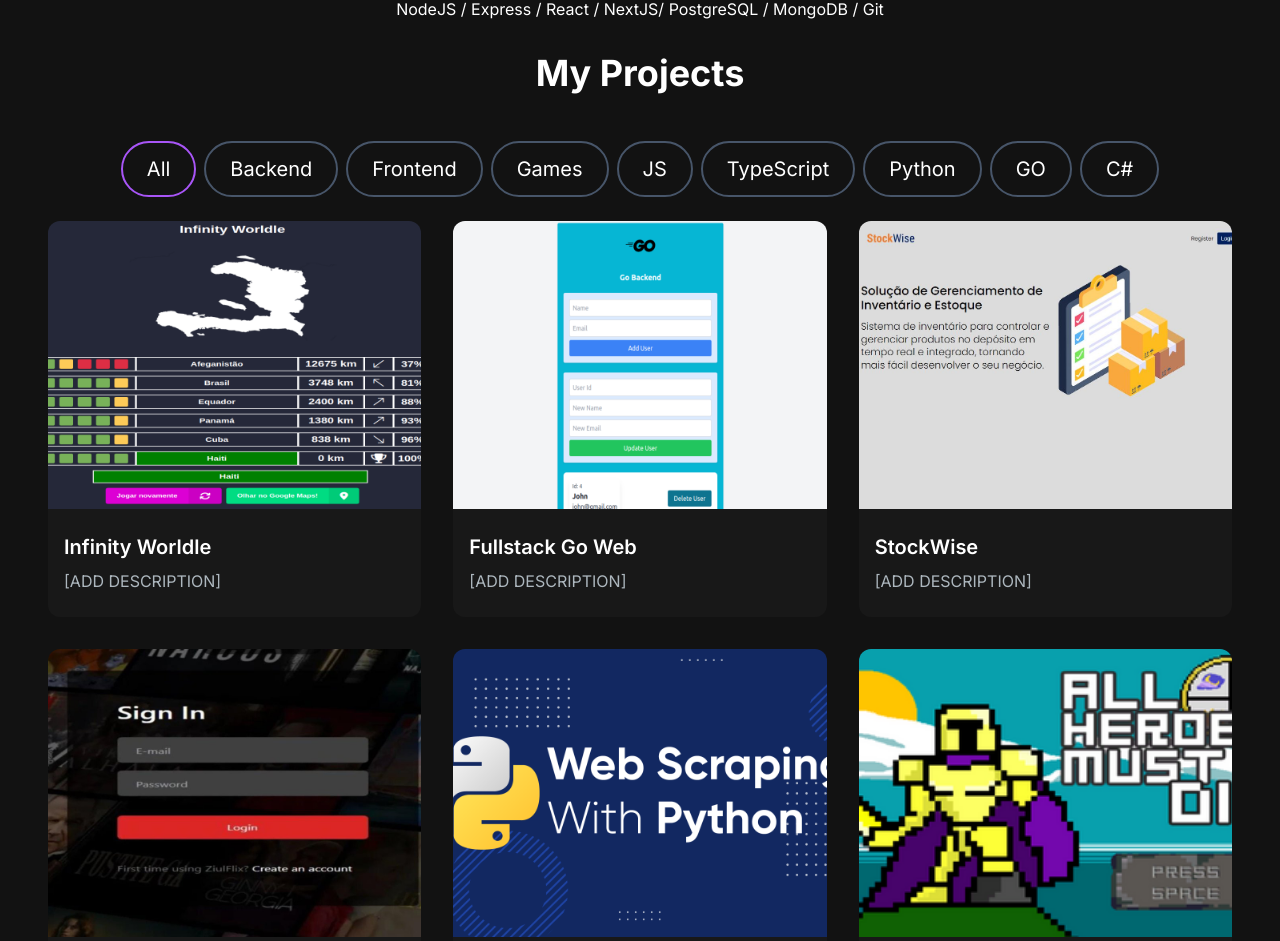
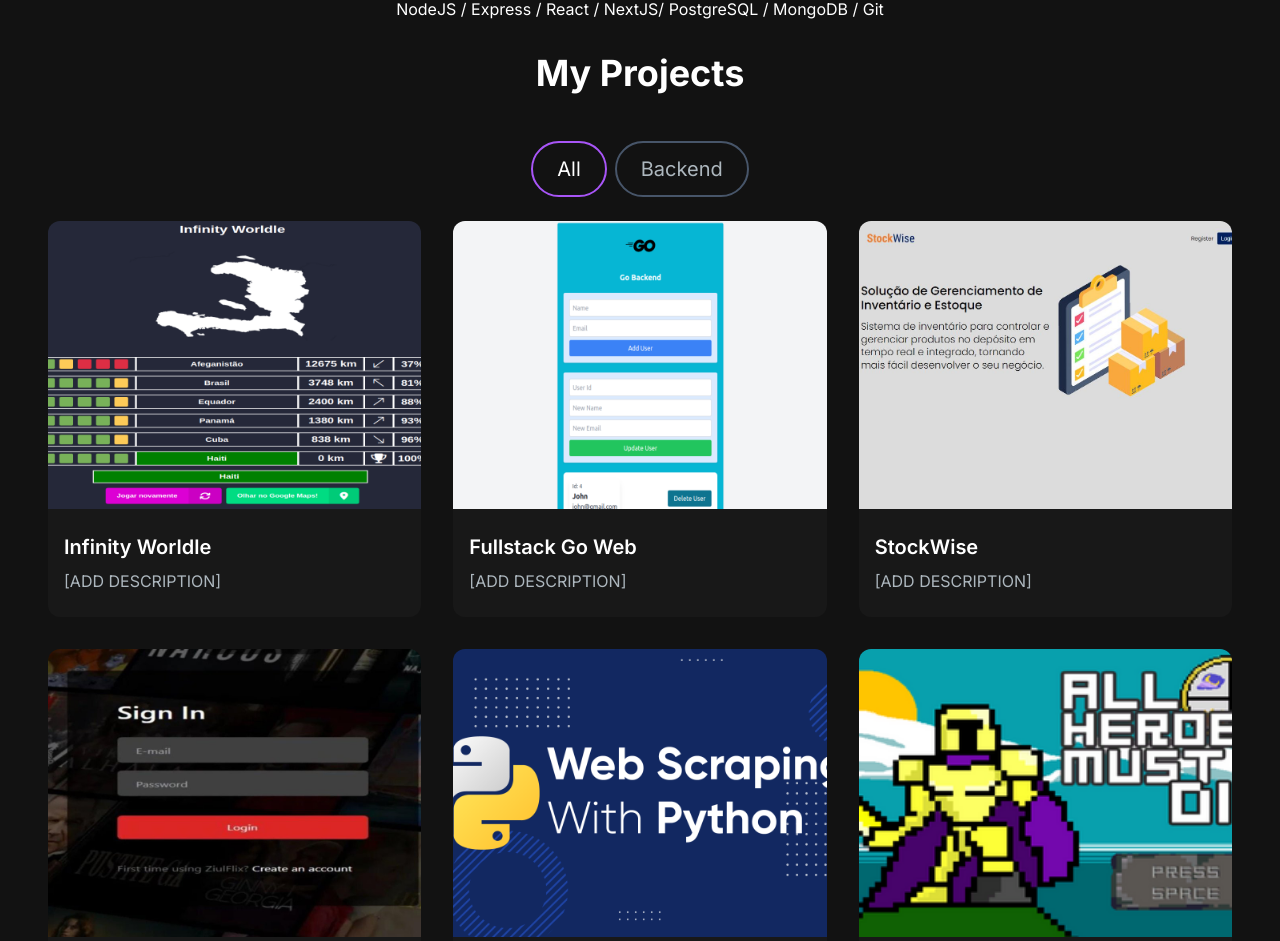
Before and after one commit to IKuuhakuI/portfolio-web, a Next.js app: page / in a window 1280 px wide. Shown: the part 1356-2297 px from the top of the page. Built offline with nearby package versions, Linux system fonts and the light colour scheme.

Commit message:
Make tags button a component

```diff
--- /dev/null
+++ b/src/app/components/ProjectTag.jsx
@@ -0,0 +1,25 @@
+import React from "react";
+
+const ProjectTag = ({ name, onClick, isSelected }) => {
+  const buttonStyles = isSelected
+    ? "text-white border-purple-500"
+    : "text-[#ADB7BE] border-slate-600 hover:border-white";
+  return (
+    <button
+      onClick={() => onClick(name)}
+      className={`
+        rounded-full
+        border-2
+        px-6
+        py-3
+        text-xl
+        cursor-pointer
+        ${buttonStyles}
+      `}
+    >
+      {name}
+    </button>
+  );
+};
+
+export default ProjectTag;
--- a/src/app/components/ProjectsSections.jsx
+++ b/src/app/components/ProjectsSections.jsx
@@ -1,5 +1,7 @@
-import React from "react";
+"use client";
+import React, { useState } from "react";
 import ProjectCard from "./ProjectCard";
+import ProjectTag from "./ProjectTag";
 
 const projectsData = [
   {
@@ -86,6 +88,12 @@
 ];
 
 const ProjectsSections = () => {
+  const [tag, setTag] = useState("All");
+
+  const handleTagChange = (newTag) => {
+    setTag(newTag);
+  };
+
   return (
     <>
       <h2
@@ -103,131 +111,16 @@
       </h2>
 
       <div className="text-white flex flex-row justify-center items-center gap-2 pb-6">
-        <button
-          className="
-            rounded-full
-            border-2
-            border-purple-500
-            px-6
-            py-3
-            text-xl
-            cursor-pointer
-          "
-        >
-          All
-        </button>
-        <button
-          className="
-            rounded-full
-            border-2
-            border-slate-600
-            hover:border-white
-            px-6
-            py-3
-            text-xl
-            cursor-pointer
-          "
-        >
-          Backend
-        </button>
-        <button
-          className="
-            rounded-full
-            border-2
-            border-slate-600
-            hover:border-white
-            px-6
-            py-3
-            text-xl
-            cursor-pointer
-          "
-        >
-          Frontend
-        </button>
-        <button
-          className="
-            rounded-full
-            border-2
-            border-slate-600
-            hover:border-white
-            px-6
-            py-3
-            text-xl
-            cursor-pointer
-          "
-        >
-          Games
-        </button>
-        <button
-          className="
-            rounded-full
-            border-2
-            border-slate-600
-            hover:border-white
-            px-6
-            py-3
-            text-xl
-            cursor-pointer
-          "
-        >
-          JS
-        </button>
-        <button
-          className="
-            rounded-full
-            border-2
-            border-slate-600
-            hover:border-white
-            px-6
-            py-3
-            text-xl
-            cursor-pointer
-          "
-        >
-          TypeScript
-        </button>
-        <button
-          className="
-            rounded-full
-            border-2
-            border-slate-600
-            hover:border-white
-            px-6
-            py-3
-            text-xl
-            cursor-pointer
-          "
-        >
-          Python
-        </button>
-        <button
-          className="
-            rounded-full
-            border-2
-            border-slate-600
-            hover:border-white
-            px-6
-            py-3
-            text-xl
-            cursor-pointer
-          "
-        >
-          GO
-        </button>
-        <button
-          className="
-            rounded-full
-            border-2
-            border-slate-600
-            hover:border-white
-            px-6
-            py-3
-            text-xl
-            cursor-pointer
-          "
-        >
-          C#
-        </button>
+        <ProjectTag
+          onClick={handleTagChange}
+          name="All"
+          isSelected={tag === "All"}
+        />
+        <ProjectTag
+          onClick={handleTagChange}
+          name="Backend"
+          isSelected={tag === "Backend"}
+        />
       </div>
 
       <div className="grid md:grid-cols-3 gap-8 md:gap-12-">
```
